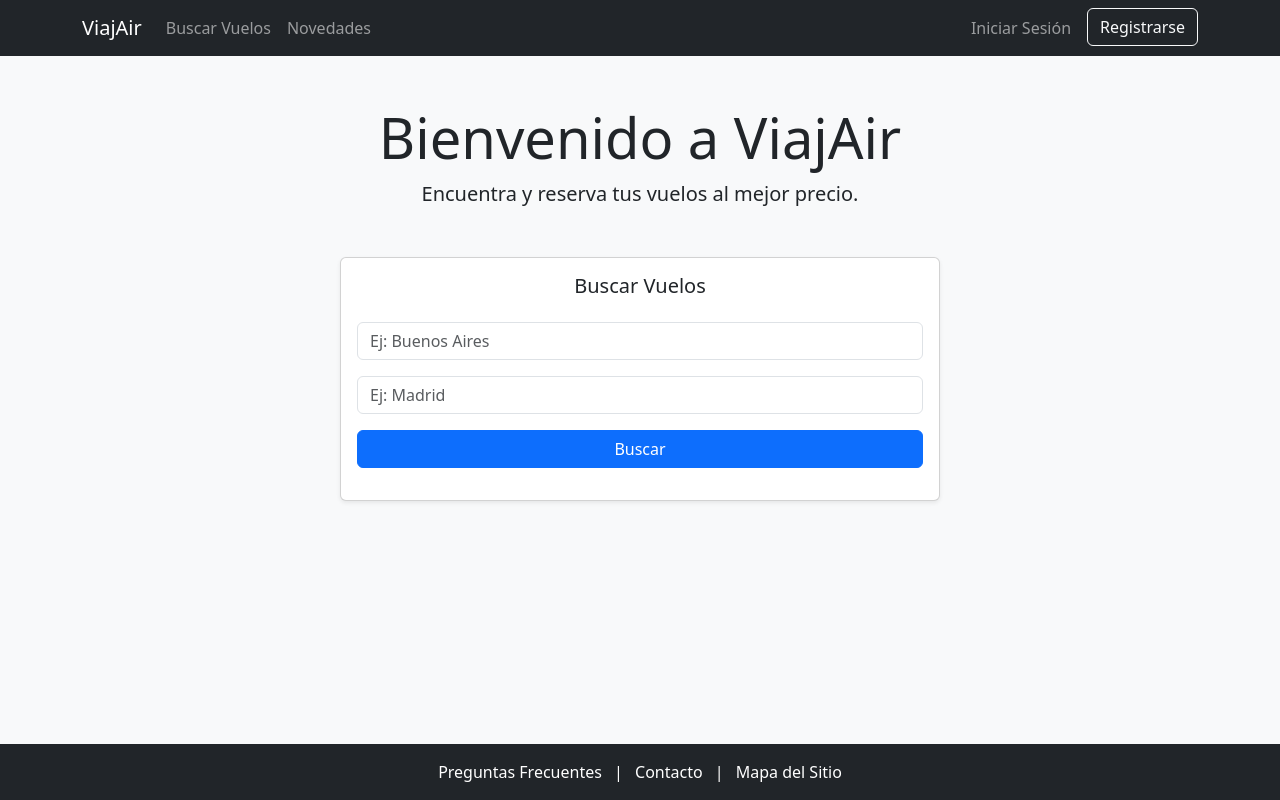
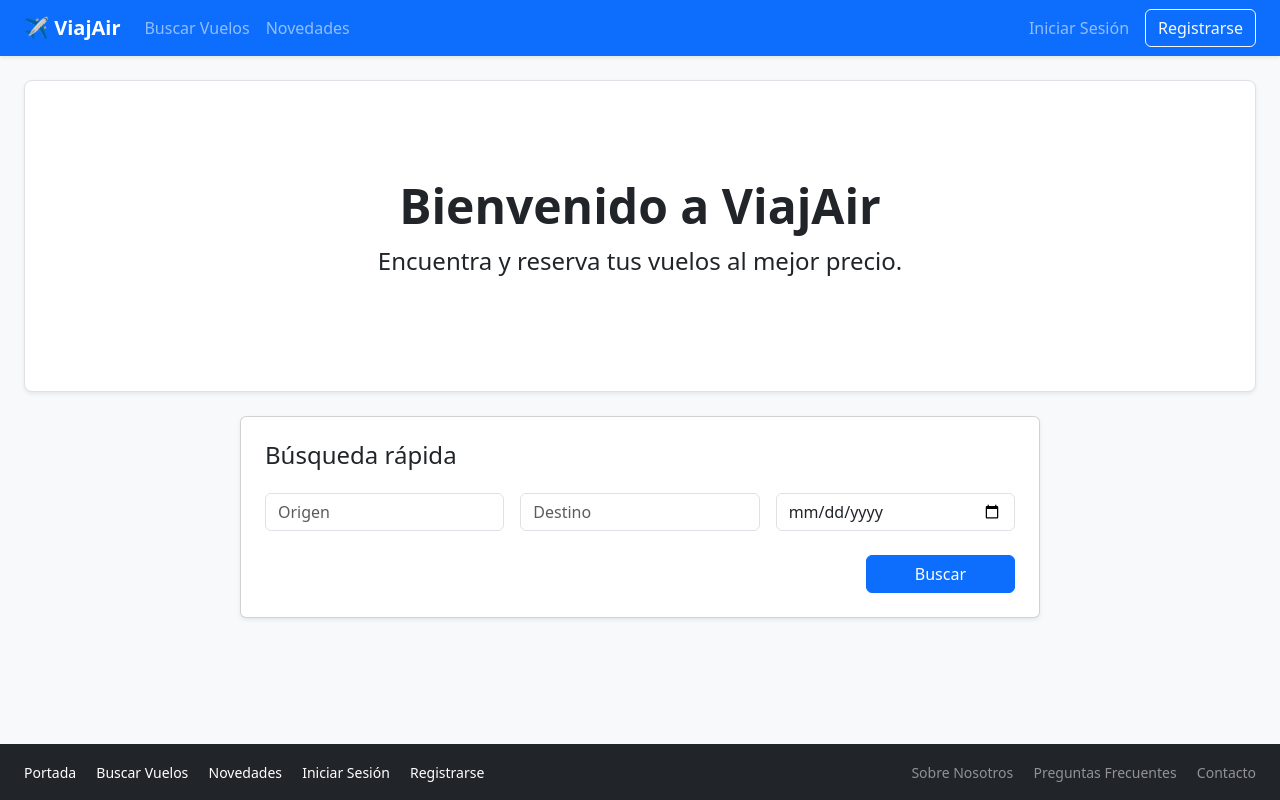
Before and after one commit to MatiPoli/EG-TPI-Gilardoni-Marquez, a PHP site: page /tpi/ in a window 1280 px wide. Run offline with PHP 8.4, Linux system fonts and the light colour scheme.

Commit message:
add login

```diff
--- a/database.sql
+++ b/database.sql
@@ -5,7 +5,7 @@ CREATE TABLE USUARIOS (
     codUsuario INT AUTO_INCREMENT PRIMARY KEY,
     nombreUsuario VARCHAR(100) NOT NULL,
     claveUsuario VARCHAR(8) NOT NULL,
-    tipoUsuario ENUM('administrador', 'ceo de aerolinea', 'usuario') NOT NULL,
+    tipoUsuario ENUM('administrador', 'ceo', 'usuario') NOT NULL,
     emailUsuario VARCHAR(100) NOT NULL UNIQUE,
     telefonoUsuario VARCHAR(20) NOT NULL
 );
@@ -55,3 +55,7 @@ CREATE TABLE RESERVAS (
     FOREIGN KEY (codUsuario) REFERENCES USUARIOS(codUsuario) ON DELETE CASCADE,
     FOREIGN KEY (codVuelo) REFERENCES VUELOS(codVuelo) ON DELETE CASCADE
 );
+
+ALTER TABLE USUARIOS ADD estadoUsuario ENUM('pendiente', 'activo', 'suspendido') NOT NULL DEFAULT 'pendiente' AFTER tipoUsuario;
+ALTER TABLE USUARIOS ADD tokenRecuperacion VARCHAR(100) NULL AFTER estadoUsuario;
+ALTER TABLE USUARIOS MODIFY claveUsuario VARCHAR(32) NOT NULL;
--- a/includes/conexion.php
+++ b/includes/conexion.php
@@ -4,9 +4,7 @@ $env = parse_ini_file(__DIR__ . '/../.env');
 $conexion = new mysqli($env['DB_HOST'], $env['DB_USER'], $env['DB_PASS'], $env['DB_NAME']);
 
 if ($conexion->connect_error) {
-    die("Error fatal de conexión: " . $conexion->connect_error);
-} else {
-    echo "<script>console.log('Conexión a la BD exitosa');</script>";
+    die("Error: " . $conexion->connect_error);
 }
 
 $conexion->set_charset("utf8mb4");
--- a/includes/footer.php
+++ b/includes/footer.php
@@ -1,11 +1,41 @@
-    <footer class="bg-dark text-white text-center py-3 mt-auto">
-        <div class="container">
-            <a href="#" class="text-white text-decoration-none mx-2">Preguntas Frecuentes</a> |
-            <a href="#" class="text-white text-decoration-none mx-2">Contacto</a> |
-            <a href="#" class="text-white text-decoration-none mx-2">Mapa del Sitio</a>
+</main>
+    <footer class="bg-dark text-white py-3 mt-auto">
+        <div class="container-fluid px-4">
+            <div class="row align-items-center">
+
+                <div class="col-md-8 text-center text-md-start mb-2 mb-md-0">
+                    <a href="/tpi/index.php" class="text-white text-decoration-none small me-3">Portada</a>
+                    <a href="/tpi/public/buscar_vuelos.php" class="text-white text-decoration-none small me-3">Buscar Vuelos</a>
+                    <a href="/tpi/public/novedades.php" class="text-white text-decoration-none small me-3">Novedades</a>
+
+                    <?php if (function_exists('isLoggedIn') && isLoggedIn()): ?>
+                        <?php if ($_SESSION['tipoUsuario'] == 'administrador'): ?>
+                            <a href="/tpi/admin/dashboard.php" class="text-white text-decoration-none small me-3">Panel Admin</a>
+                            <a href="/tpi/admin/abm_aerolineas.php" class="text-white text-decoration-none small me-3">Aerolíneas</a>
+                            <a href="/tpi/admin/auditoria.php" class="text-white text-decoration-none small me-3">Auditar Promos</a>
+                        <?php elseif ($_SESSION['tipoUsuario'] == 'ceo'): ?>
+                            <a href="/tpi/ceo/dashboard.php" class="text-white text-decoration-none small me-3">Panel CEO</a>
+                            <a href="/tpi/ceo/abm_vuelos.php" class="text-white text-decoration-none small me-3">Mis Vuelos</a>
+                        <?php else: ?>
+                            <a href="/tpi/pasajero/reservas.php" class="text-white text-decoration-none small me-3">Mis Reservas</a>
+                            <a href="/tpi/pasajero/historial.php" class="text-white text-decoration-none small me-3">Historial</a>
+                            <a href="/tpi/pasajero/perfil.php" class="text-white text-decoration-none small me-3">Mi Perfil</a>
+                        <?php endif; ?>
+                    <?php else: ?>
+                        <a href="/tpi/auth/login.php" class="text-white text-decoration-none small me-3">Iniciar Sesión</a>
+                        <a href="/tpi/auth/registro.php" class="text-white text-decoration-none small me-3">Registrarse</a>
+                    <?php endif; ?>
+                </div>
+
+                <div class="col-md-4 text-center text-md-end">
+                    <a href="/tpi/public/sobre_nosotros.php" class="text-white-50 text-decoration-none small ms-3">Sobre Nosotros</a>
+                    <a href="/tpi/public/faq.php" class="text-white-50 text-decoration-none small ms-3">Preguntas Frecuentes</a>
+                    <a href="/tpi/public/contacto.php" class="text-white-50 text-decoration-none small ms-3">Contacto</a>
+                </div>
+
+            </div>
         </div>
     </footer>
-
     <script src="https://cdn.jsdelivr.net/npm/bootstrap@5.3.2/dist/js/bootstrap.bundle.min.js"></script>
 </body>
 </html>
--- a/includes/header.php
+++ b/includes/header.php
@@ -3,26 +3,48 @@
 <head>
     <meta charset="UTF-8">
     <meta name="viewport" content="width=device-width, initial-scale=1.0">
-    <title>ViajAir - Reserva de Vuelos</title>
+    <title>ViajAir</title>
     <link href="https://cdn.jsdelivr.net/npm/bootstrap@5.3.2/dist/css/bootstrap.min.css" rel="stylesheet">
+    <link href="/tpi/assets/css/styles.css" rel="stylesheet">
 </head>
-<body class="bg-light d-flex flex-column min-vh-100">
-
-    <nav class="navbar navbar-expand-lg navbar-dark bg-dark">
-        <div class="container">
-            <a class="navbar-brand" href="index.php"> ViajAir</a>
+<body class="d-flex flex-column min-vh-100 bg-light">
+    <header>
+        <nav class="navbar navbar-expand-lg navbar-dark bg-primary shadow-sm">
+            <div class="container-fluid px-4">
+                <a class="navbar-brand fw-bold" href="/tpi/index.php">✈️ ViajAir</a>
                 <button class="navbar-toggler" type="button" data-bs-toggle="collapse" data-bs-target="#navbarNav">
                     <span class="navbar-toggler-icon"></span>
                 </button>
                 <div class="collapse navbar-collapse" id="navbarNav">
                     <ul class="navbar-nav me-auto">
-                    <li class="nav-item"><a class="nav-link" href="#">Buscar Vuelos</a></li>
-                    <li class="nav-item"><a class="nav-link" href="#">Novedades</a></li>
+                        <li class="nav-item"><a class="nav-link" href="/tpi/public/buscar_vuelos.php">Buscar Vuelos</a></li>
+                        <li class="nav-item"><a class="nav-link" href="/tpi/public/novedades.php">Novedades</a></li>
                     </ul>
-                <ul class="navbar-nav">
-                    <li class="nav-item"><a class="nav-link" href="#">Iniciar Sesión</a></li>
-                    <li class="nav-item"><a class="btn btn-outline-light ms-2" href="#">Registrarse</a></li>
+                    <ul class="navbar-nav align-items-center">
+                        <?php
+                        if (function_exists('isLoggedIn') && isLoggedIn()) {
+                            $role = $_SESSION['tipoUsuario'];
+                            $name = $_SESSION['nombreUsuario'];
+                        ?>
+                            <li class="nav-item me-3 text-white-50 d-none d-lg-block">
+                                <?php echo explode(' ', trim($name))[0]; ?>
+                            </li>
+                            <?php if ($role == 'administrador'): ?>
+                                <li class="nav-item"><a class="nav-link text-white fw-bold" href="/tpi/admin/dashboard.php">Panel Admin</a></li>
+                            <?php elseif ($role == 'ceo'): ?>
+                                <li class="nav-item"><a class="nav-link text-white fw-bold" href="/tpi/ceo/dashboard.php">Panel CEO</a></li>
+                            <?php else: ?>
+                                <li class="nav-item"><a class="nav-link text-white fw-bold" href="/tpi/pasajero/reservas.php">Mis Reservas</a></li>
+                                <li class="nav-item"><a class="nav-link text-white fw-bold" href="/tpi/pasajero/perfil.php">Mi Perfil</a></li>
+                            <?php endif; ?>
+                            <li class="nav-item"><a class="btn btn-sm btn-outline-light ms-2" href="/tpi/auth/logout.php">Salir</a></li>
+                        <?php } else { ?>
+                            <li class="nav-item"><a class="nav-link" href="/tpi/auth/login.php">Iniciar Sesión</a></li>
+                            <li class="nav-item"><a class="btn btn-outline-light ms-2" href="/tpi/auth/registro.php">Registrarse</a></li>
+                        <?php } ?>
                     </ul>
                 </div>
             </div>
         </nav>
+    </header>
+    <main class="container-fluid px-4 mt-4 flex-grow-1">
--- /dev/null
+++ b/includes/sesiones.php
@@ -0,0 +1,14 @@
+<?php
+session_start();
+
+function checkRole($allowedRole) {
+    if (!isset($_SESSION['codUsuario']) || $_SESSION['tipoUsuario'] !== $allowedRole) {
+        header("Location: /tpi/index.php");
+        exit();
+    }
+}
+
+function isLoggedIn() {
+    return isset($_SESSION['codUsuario']);
+}
+?>
--- a/index.php
+++ b/index.php
@@ -1,31 +1,34 @@
 <?php
+require 'includes/sesiones.php';
 require 'includes/conexion.php';
-
 require 'includes/header.php';
 ?>
 
-<div class="container mt-5">
-    <div class="text-center mb-5">
-        <h1 class="display-4">Bienvenido a ViajAir</h1>
-        <p class="lead">Encuentra y reserva tus vuelos al mejor precio.</p>
-    </div>
-
-    <div class="card shadow-sm mx-auto" style="max-width: 600px;">
-        <div class="card-body">
-            <h5 class="card-title text-center mb-4">Buscar Vuelos</h5>
-            <form action="#" method="GET">
-                <div class="mb-3">
-                    <input type="text" class="form-control" name="origen" placeholder="Ej: Buenos Aires">
-                </div>
-                <div class="mb-3">
-                    <input type="text" class="form-control" name="destino" placeholder="Ej: Madrid">
-                </div>
-                <button type="submit" class="btn btn-primary w-100">Buscar</button>
-            </form>
-        </div>
+<div class="p-5 mb-4 bg-white rounded-3 shadow-sm border">
+    <div class="container-fluid py-5 text-center">
+        <h1 class="display-5 fw-bold">Bienvenido a ViajAir</h1>
+        <p class="col-md-8 mx-auto fs-4">Encuentra y reserva tus vuelos al mejor precio.</p>
     </div>
 </div>
 
-<?php
-require 'includes/footer.php';
-?>
+<div class="card shadow-sm mx-auto mb-5" style="max-width: 800px;">
+    <div class="card-body p-4">
+        <h4 class="card-title mb-4">Búsqueda rápida</h4>
+        <form action="/tpi/public/buscar_vuelos.php" method="GET" class="row g-3">
+            <div class="col-md-4">
+                <input type="text" name="origen" class="form-control" placeholder="Origen" required>
+            </div>
+            <div class="col-md-4">
+                <input type="text" name="destino" class="form-control" placeholder="Destino" required>
+            </div>
+            <div class="col-md-4">
+                <input type="date" name="fecha" class="form-control" required>
+            </div>
+            <div class="col-12 text-end mt-4">
+                <button type="submit" class="btn btn-primary px-5">Buscar</button>
+            </div>
+        </form>
+    </div>
+</div>
+
+<?php require 'includes/footer.php'; ?>
```
Also changed, not shown: auth/login.php (added, +93 -0 lines), auth/logout.php (added, +7 -0 lines), auth/registro.php (added, +113 -0 lines), auth/registro_ceo.php (added, +87 -0 lines), auth/validar.php (added, +52 -0 lines), assets/css/styles.css (added). Lines whose indentation alone changed are shown as unchanged.
